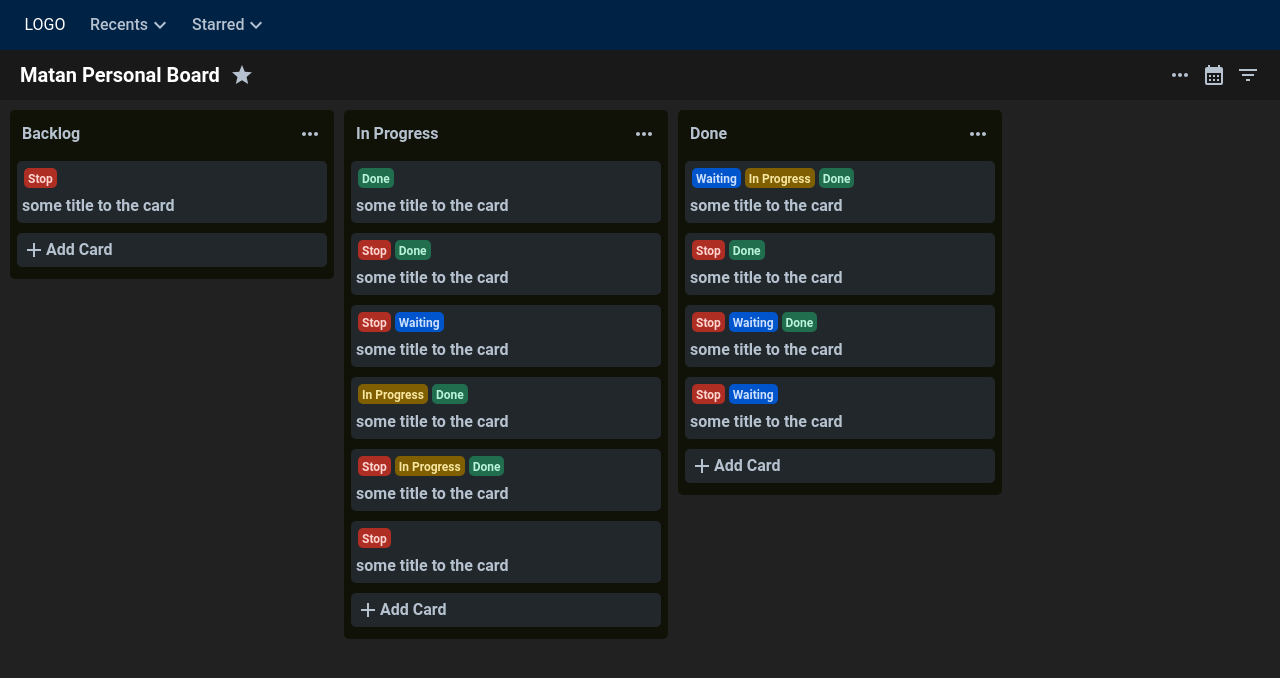
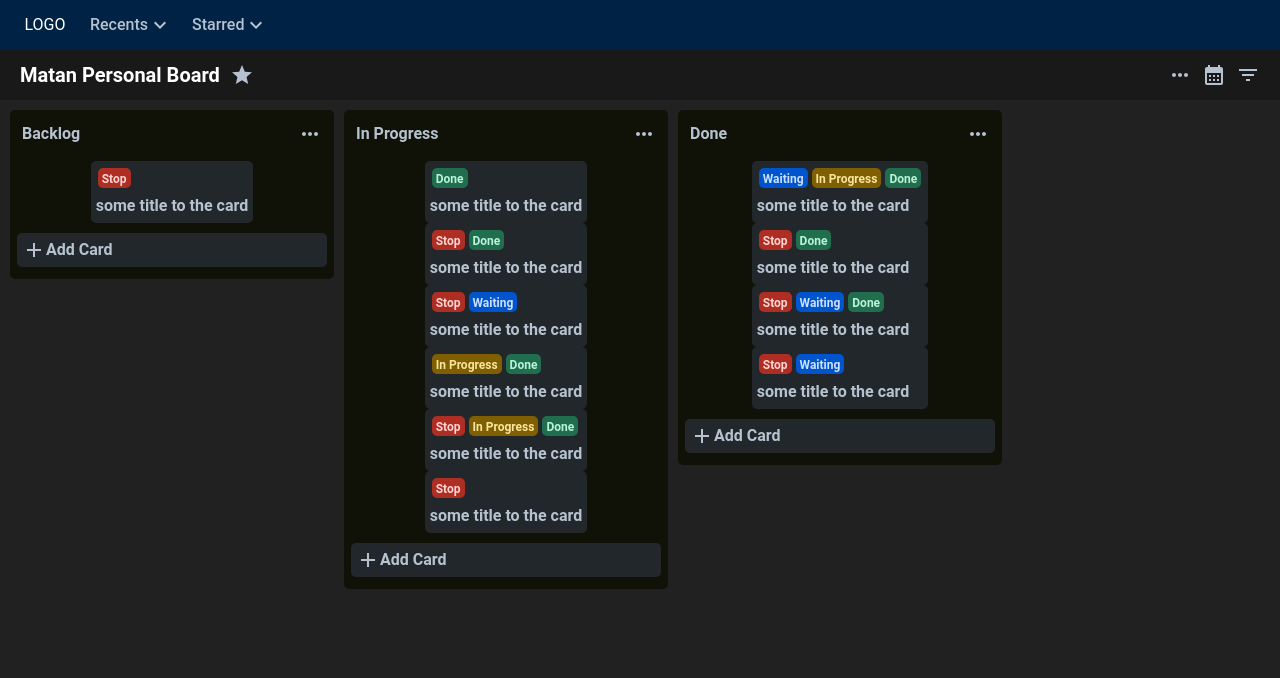
Before and after one commit to matansocher/trello, a React (Vite) app: page / in a window 1280 px wide. Shown: the top 678 px of the page. Built offline with nearby package versions, Linux system fonts and the light colour scheme.

Commit message:
chore: add drag and drop functionality

```diff
--- a/src/components/Board/Board.tsx
+++ b/src/components/Board/Board.tsx
@@ -1,4 +1,5 @@
 import { useEffect } from 'react';
+import { DragDropContext, Droppable, Draggable } from 'react-beautiful-dnd';
 import './Board.scss'
 import { List, BoardHeader } from '../index';
 import { IList } from '../../models';
@@ -12,21 +13,52 @@ function Board() {
     updateBoardState(BOARD_INITIAL_STATE);
   }, []);
 
+
+  const onDragEnd = (result: any) => {
+    console.log('onDragEnd', result);
+    // handle the drag end function
+    const { source, destination, draggableId } = result;
+    if (!destination) {
+      return;
+    }
+    if (destination.droppableId === source.droppableId && destination.index === source.index) {
+      return;
+    }
+    // $$$$$$$$$$$$$$$$$$$$$$$$$$$$$$
+
+    // const newBoard = board;
+    // updateBoardState(newBoard);
+  }
+
   const renderLists = () => {
     if (!board?.lists?.length) {
       return;
     }
-    return board.lists.map((list: IList) => {
-      return <List key={list.id} list={list} />;
-    })
+    return board.lists.map((list: IList, index: number) => {
+      return (
+        <Draggable key={list.id} draggableId={list.id} index={index}>
+          {(provided) => (
+            <div {...provided.draggableProps} {...provided.dragHandleProps} ref={provided.innerRef}>
+              <List list={list} />
+            </div>
+          )}
+        </Draggable>
+      )
+    });
   }
 
   return (
       <div className='board-wrapper'>
         <BoardHeader />
-        <div className='board-wrapper__columns'>
-          {renderLists()}
-        </div>
+        <DragDropContext onDragEnd={onDragEnd}>
+          <Droppable droppableId='ROOT' direction='horizontal' index={1}>
+            {(provided) => (
+              <div className='board-wrapper__columns' ref={provided.innerRef} {...provided.droppableProps}>
+                {renderLists()}
+              </div>
+            )}
+          </Droppable>
+        </DragDropContext>
       </div>
   )
 }
--- a/src/components/Card/Card.scss
+++ b/src/components/Card/Card.scss
@@ -2,7 +2,6 @@
     position: relative;
     background: #21272b;
     max-width: 100%;
-    width: 100%;
     display: flex;
     flex-direction: column;
     justify-content: center;
--- a/src/components/Card/Card.tsx
+++ b/src/components/Card/Card.tsx
@@ -51,9 +51,9 @@ function Card({ card, archiveCard }: ICardProps) {
   return (
     <>
       <div className='card-wrapper'
-           onClick={handleCardClick}
-           onMouseEnter={() => handleHover(true)}
-           onMouseLeave={() => handleHover(false)}
+        onClick={handleCardClick}
+        onMouseEnter={() => handleHover(true)}
+        onMouseLeave={() => handleHover(false)}
       >
         {showMoreIcon && <div className='card-wrapper__more-icon'>
           <DropdownMenu menuItems={getDropdownMenuItems()} />
--- a/src/components/List/List.scss
+++ b/src/components/List/List.scss
@@ -21,7 +21,6 @@
                 cursor: pointer;
             }
         }
-    }
         &__cards {
             width: 100%;
             display: flex;
@@ -30,5 +29,8 @@
             justify-content: space-between;
             gap: 10px;
             margin-top: 15px;
+            flex-grow: 1;
+            min-height: 100px;
         }
     }
+}
--- a/src/components/List/List.tsx
+++ b/src/components/List/List.tsx
@@ -1,3 +1,4 @@
+import { Droppable, Draggable } from 'react-beautiful-dnd';
 import { Card, DropdownMenu } from '../index';
 import AddNewCard from '../AddNewCard/AddNewCard';
 import AddIcon from '@mui/icons-material/Add';
@@ -25,6 +26,30 @@ function List({ list }: IListProps) {
     updateBoardState(newBoard);
   }
 
+  const handleCopyList = () => {
+    console.log('handleCopyList');
+    // const newBoard = board;
+    // updateBoardState(newBoard);
+  }
+
+  const handleMoveList = () => {
+    console.log('handleMoveList');
+    // const newBoard = board;
+    // updateBoardState(newBoard);
+  }
+
+  const handleWatch = () => {
+    console.log('handleWatch');
+    // const newBoard = board;
+    // updateBoardState(newBoard);
+  }
+
+  const handleAddCard = () => {
+    console.log('handleAddCard');
+    // const newBoard = board;
+    // updateBoardState(newBoard);
+  }
+
   const handleSortList = () => {
     console.log('handleSortList');
     const newBoard = sortList(board, list) as IBoard;
@@ -44,18 +69,26 @@ function List({ list }: IListProps) {
 
   const getDropdownMenuItems = (): IDropdownItem[] => {
     return [
-      { label: 'Add card...', icon: <AddIcon fontSize='small' />, onClick: () => handleSortList(card.id) },
-      { label: 'Copy list...', icon: <ContentCopyIcon fontSize='small' />, onClick: () => handleSortList(card.id) },
-      { label: 'Move List...', icon: <DeleteIcon fontSize='small' />, onClick: () => handleSortList(card.id) },
-      { label: 'Watch', icon: <WatchIcon fontSize='small' />, onClick: () => handleSortList(card.id) },
-      { label: 'Sort by...', icon: <SortIcon fontSize='small' />, onClick: () => handleSortList(card.id) },
-      { label: 'Archive list', icon: <DeleteIcon fontSize='small' />, onClick: handleArchiveList },
+      { label: 'Add card...', icon: <AddIcon fontSize='small' />, onClick: () => handleAddCard() },
+      { label: 'Copy list...', icon: <ContentCopyIcon fontSize='small' />, onClick: () => handleCopyList() },
+      { label: 'Move List...', icon: <DeleteIcon fontSize='small' />, onClick: () => handleMoveList() },
+      { label: 'Watch', icon: <WatchIcon fontSize='small' />, onClick: () => handleWatch() },
+      { label: 'Sort by...', icon: <SortIcon fontSize='small' />, onClick: () => handleSortList() },
+      { label: 'Archive list', icon: <DeleteIcon fontSize='small' />, onClick: () => handleArchiveList() },
     ];
   }
 
   const renderCards = () => {
-    return cards.map((card: ICard) => {
-      return <Card key={card.id} card={card} archiveCard={archiveCard} />;
+    return cards.map((card: ICard, index: number) => {
+      return (
+        <Draggable key={card.id} draggableId={card.id} index={index}>
+          {(provided) => (
+            <div {...provided.draggableProps} {...provided.dragHandleProps} ref={provided.innerRef}>
+              <Card card={card} archiveCard={archiveCard} />
+            </div>
+          )}
+        </Draggable>
+      );
     })
   }
 
@@ -66,8 +99,16 @@ function List({ list }: IListProps) {
           <p className='header'>{list.title}</p>
           <DropdownMenu menuItems={getDropdownMenuItems()} />
         </div>
-        <div className='list-wrapper__cards'>
-          {renderCards()}
+        <div className='list-wrapper__content__cards'>
+          <Droppable droppableId={list.id} direction='vertical' type='group'>
+            {(provided) => (
+              <div ref={provided.innerRef} {...provided.droppableProps}>
+                {renderCards()}
+                {provided.placeholder}
+              </div>
+            )}
+          </Droppable>
+
           <AddNewCard addNewCard={addNewCard} />
         </div>
       </div>
--- a/src/components/Tag/Tag.scss
+++ b/src/components/Tag/Tag.scss
@@ -5,6 +5,10 @@
     border-radius: 5px;
     margin: 2px;
     height: 16px;
+    &:hover {
+        opacity: .7;
+        transition: opacity .3s ease-in-out;
+    }
     .tag {
         margin: 0;
         font-size: 12px;
--- a/src/constants/initial-data.tsx
+++ b/src/constants/initial-data.tsx
@@ -8,39 +8,39 @@ export const TAGS_INITIAL_STATE: ITag[] = [
 ];
 
 export const BOARD_INITIAL_STATE: IBoard = {
-  id: '12345678',
+  id: 'board_id12345678',
   title: 'Matan Personal Board',
   lists: [
     {
       title: 'Backlog',
       dataIndex: 'backlog',
-      id: '1234',
+      id: 'listId_1234',
       cards: [
-        { id: '1', title: 'some title to the card', date: '11-11-2023', tags: ['1'] },
+        { id: 'cardId__1', title: 'some title to the card', date: '11-11-2023', tags: ['1'] },
       ]
     },
     {
       title: 'In Progress',
       dataIndex: 'inProgress',
-      id: '2345',
+      id: 'listId_2345',
       cards: [
-        { id: '1', title: 'some title to the card', date: '11-11-2023', tags: ['4'] },
-        { id: '2', title: 'some title to the card', date: '11-11-2023', tags: ['1', '4'] },
-        { id: '3', title: 'some title to the card', date: '11-11-2023', tags: ['1', '2'] },
-        { id: '4', title: 'some title to the card', date: '11-11-2023', tags: ['3', '4'] },
-        { id: '5', title: 'some title to the card', date: '11-11-2023', tags: ['1', '3', '4'] },
-        { id: '6', title: 'some title to the card', date: '11-11-2023', tags: ['1'] },
+        { id: 'cardId__2', title: 'some title to the card', date: '11-11-2023', tags: ['4'] },
+        { id: 'cardId__3', title: 'some title to the card', date: '11-11-2023', tags: ['1', '4'] },
+        { id: 'cardId__4', title: 'some title to the card', date: '11-11-2023', tags: ['1', '2'] },
+        { id: 'cardId__5', title: 'some title to the card', date: '11-11-2023', tags: ['3', '4'] },
+        { id: 'cardId__6', title: 'some title to the card', date: '11-11-2023', tags: ['1', '3', '4'] },
+        { id: 'cardId__7', title: 'some title to the card', date: '11-11-2023', tags: ['1'] },
       ]
     },
     {
       title: 'Done',
       dataIndex: 'done',
-      id: '3456',
+      id: 'listId_3456',
       cards: [
-        { id: '1', title: 'some title to the card', date: '11-11-2023', tags: ['2', '3', '4'] },
-        { id: '2', title: 'some title to the card', date: '11-11-2023', tags: ['1', '4'] },
-        { id: '3', title: 'some title to the card', date: '11-11-2023', tags: ['1', '2', '4'] },
-        { id: '4', title: 'some title to the card', date: '11-11-2023', tags: ['1', '2',] },
+        { id: 'cardId__8', title: 'some title to the card', date: '11-11-2023', tags: ['2', '3', '4'] },
+        { id: 'cardId__9', title: 'some title to the card', date: '11-11-2023', tags: ['1', '4'] },
+        { id: 'cardId__10', title: 'some title to the card', date: '11-11-2023', tags: ['1', '2', '4'] },
+        { id: 'cardId__11', title: 'some title to the card', date: '11-11-2023', tags: ['1', '2',] },
       ]
     },
   ],
--- a/src/main.tsx
+++ b/src/main.tsx
@@ -4,7 +4,5 @@ import { App } from './components'
 import './index.scss'
 
 ReactDOM.createRoot(document.getElementById('root')!).render(
-  <React.StrictMode>
-    <App />
-  </React.StrictMode>,
+  <App />
 )
--- a/src/services/data.service.tsx
+++ b/src/services/data.service.tsx
@@ -6,7 +6,7 @@ function archiveList(board: IBoard, listId: string): IBoard {
 }
 
 function sortList(board: IBoard, list: IList): IBoard {
-  // $$$$$$$$$$$$$$$$$$$$$$$$$$$
+  console.log(list);
   return structuredClone(board);
 }
 
```
Also changed, not shown: tasks.txt. Lines whose indentation alone changed are shown as unchanged.
